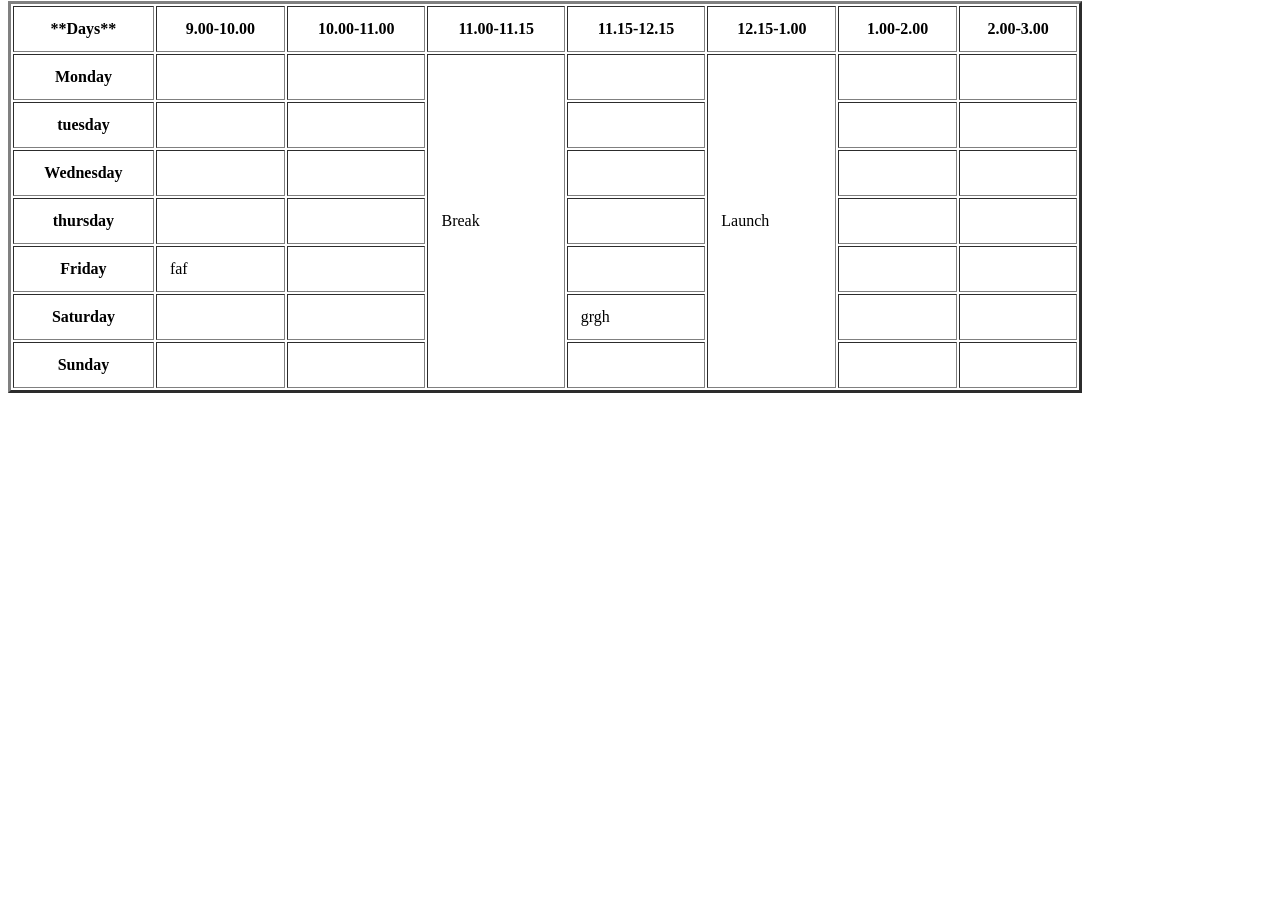
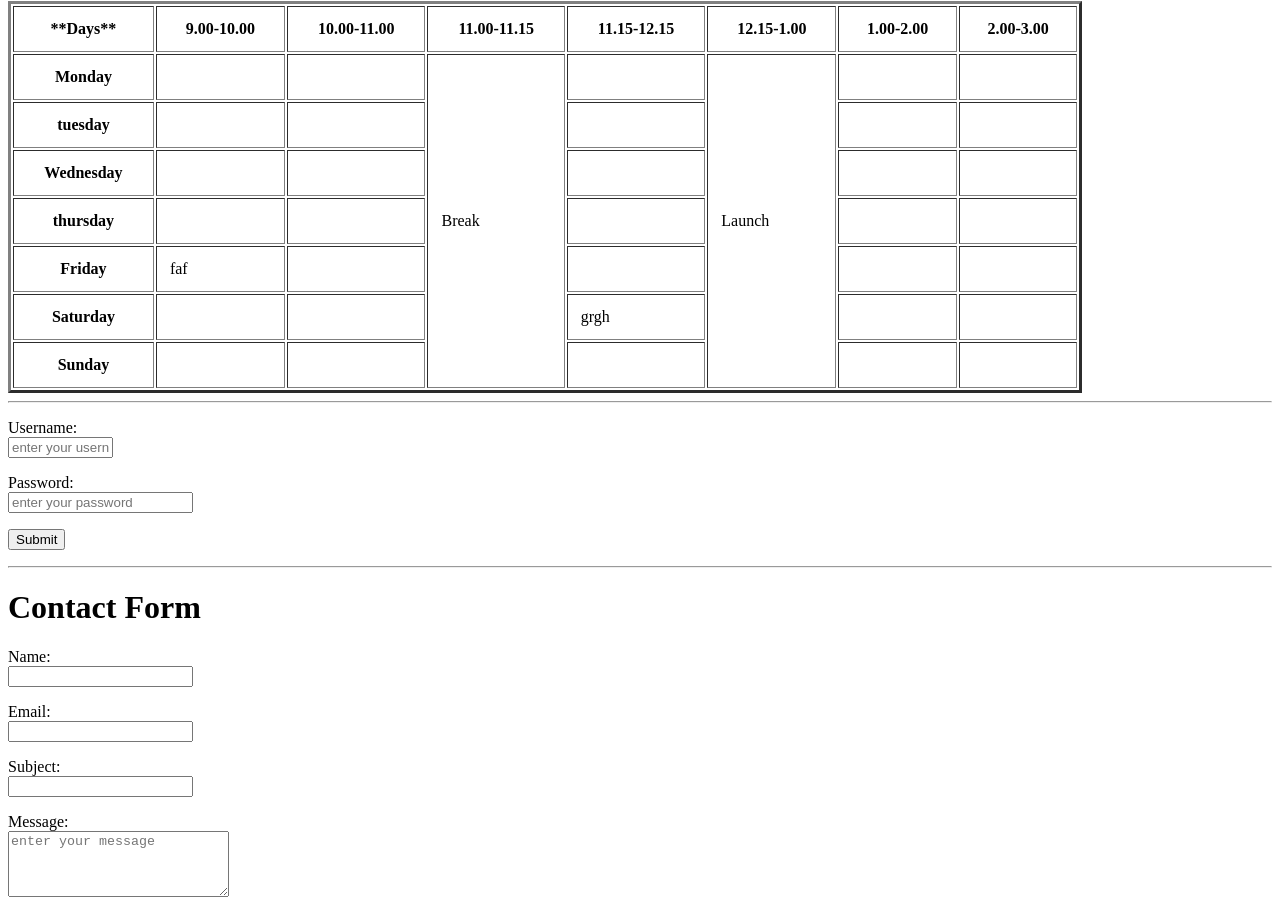
Before and after one commit to ajithkumar-kasi/ajith-programs, a plain HTML site: page index.html in a window 1280 px wide. Shown: the part 871-1784 px from the top of the page. Before the commit the page ends 1272 px from the top, so only its background shows below. Drawn offline with Linux system fonts and the light colour scheme.

Commit message:
form practice included

```diff
--- a/index.html
+++ b/index.html
@@ -113,7 +113,31 @@
     </tr>
 
 </table>
+<hr>
 
+<form method="get">
+   <p>
+    Username: <br><input type="text" placeholder="enter your username"  size="10" maxlength="20">
+   </p>
+   <p>Password:<br><input type="password" placeholder="enter your password"></p>
+<button type="submit">Submit</button>
+</form>
+<hr>
+
+<h1>Contact Form</h1>
+<form>
+    <p>Name:<br>
+    <input type="text"></p>
+    <p>Email:<br>
+        <input type="text"></p>
+    <p>Subject:<br>
+        <input type="text"></p>
+
+    <p>Message:<br>
+        <textarea name="message" cols="25" rows="4" placeholder="enter your message"></textarea>
+
+    </p>
+</form>
 
     </body>
 </html>
```
